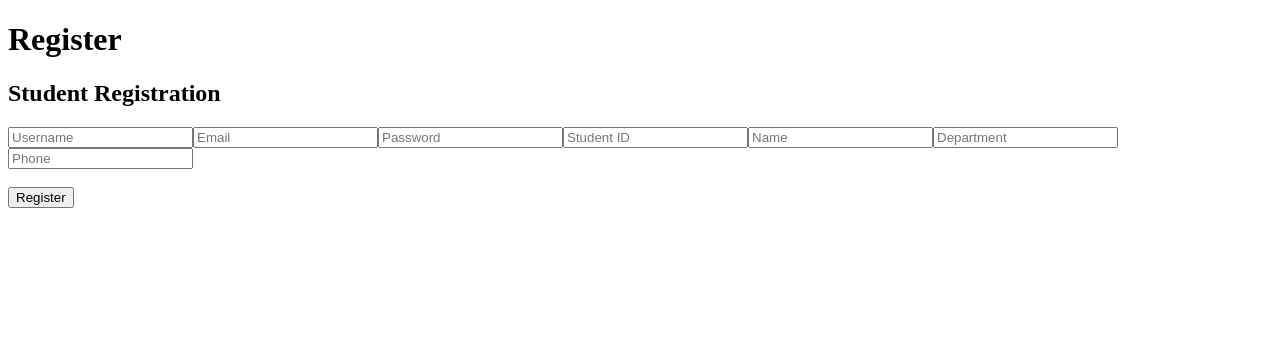
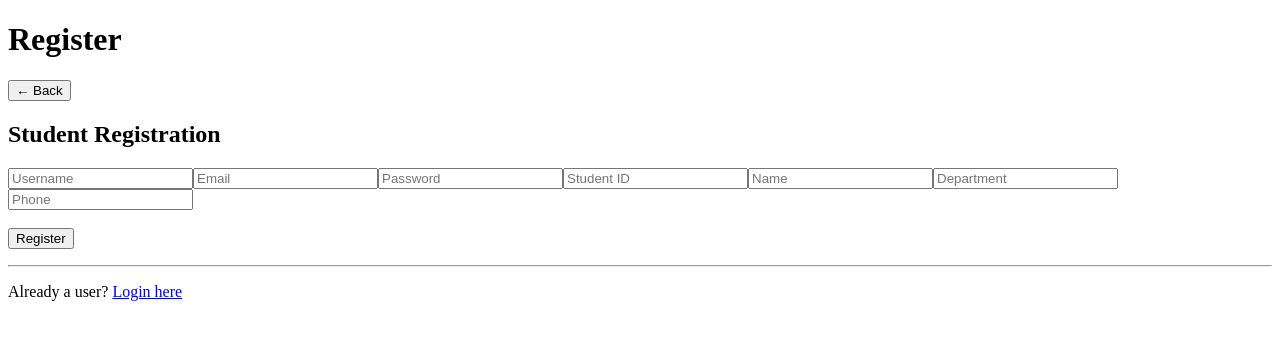
Before and after one commit to 25f2009080/placement-portal-application-v2, a Vue app in the folder frontend/: page /register in a window 1280 px wide. Both pictures are taken after a click on the button "Register as Student". Shown: the top 340 px of the page. Built offline with nearby package versions, Linux system fonts and the light colour scheme.

Commit message:
Added login at reg. UX Improvemenets

```diff
--- a/frontend/src/views/RegisterView.vue
+++ b/frontend/src/views/RegisterView.vue
@@ -21,6 +21,11 @@ const selected = ref(null);
             </button>
         </div>
 
+        <div v-else>
+            <button @click="selected = null">
+                ← Back
+            </button>
+
             <StudentRegisterForm
                 v-if="selected === 'student'"
             />
@@ -29,4 +34,14 @@ const selected = ref(null);
                 v-if="selected === 'company'"
             />
         </div>
+
+        <hr>
+
+        <p>
+            Already a user?
+            <router-link to="/login">
+                Login here
+            </router-link>
+        </p>
+    </div>
 </template>
```
Also changed, not shown: 1 other file (tests, documents, lock files or other folders). Lines whose indentation alone changed are shown as unchanged.
